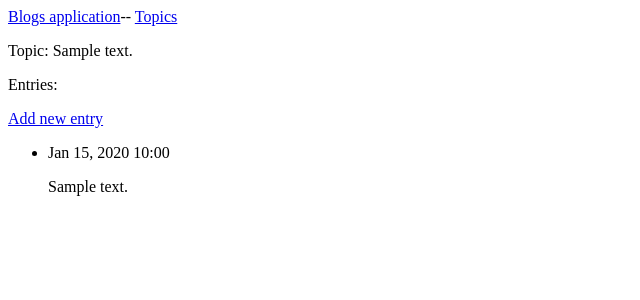
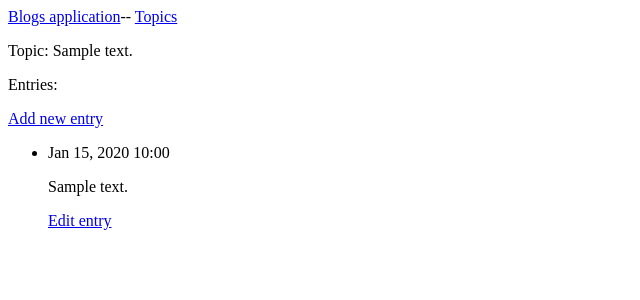
Before and after one commit to Futuristis/Blgos, a Django app: page /topic/1/ in a window 1280 px wide. Shown: the top 300 px of the page, without its empty margins (0-640 px from the left). Run offline with Django 5.2, Linux system fonts and the light colour scheme; tables that the repository leaves empty hold one stand-in row (values such as "Sample post").

Commit message:
Version of web page with Edit entry option implemented.

```diff
--- a/blogs/blogs_app/templates/blogs_app/topic.html
+++ b/blogs/blogs_app/templates/blogs_app/topic.html
@@ -15,6 +15,9 @@
     <li>
         <p>{{entry.date_added|date:'M d, Y H:i'}}</p>
         <p>{{entry.text|linebreaks}}</p>
+        <p>
+            <a href="{% url 'blogs_app:edit_entry' entry.id %}">Edit entry</a>
+        </p>
     </li>
     {% endfor %}
 
--- a/blogs/blogs_app/urls.py
+++ b/blogs/blogs_app/urls.py
@@ -16,4 +16,7 @@ urlpatterns = [
     path('new_topic/', views.new_topic, name='new_topic'),
     # Page for adding a new entry.
     path('new_entry/<int:topic_id>/',views.new_entry, name='new_entry'),
+    # Page for editing an entry.
+    path('edit_entry/<int:entry_id>/',views.edit_entry, name='edit_entry'),
+
 ]
--- a/blogs/blogs_app/views.py
+++ b/blogs/blogs_app/views.py
@@ -2,7 +2,7 @@ from django.shortcuts import render, redirect
 
 # Create your views here.
 
-from .models import Topic
+from .models import Topic,Entry
 from .forms import TopicForm,EntryForm
 
 def index(request):
@@ -57,3 +57,20 @@ def new_entry(request, topic_id):
     # Display a blank or invalid form.
     context = {'topic':topic,'form':form}
     return render(request, 'blogs_app/new_entry.html',context)
+
+def edit_entry(request, entry_id):
+    """Edit an existing entry."""
+    entry = Entry.objects.get(id=entry_id)
+    topic = entry.topic
+
+    if request.method !='POST':
+        # Initial request;pre-fill form with the current entry.
+        form = EntryForm(instance=entry)
+    else:
+        # POST data submitted;process data.
+        form = EntryForm(instance=entry, data=request.POST)
+        if form.is_valid():
+            form.save()
+            return redirect('blogs_app:topic',topic_id=topic.id)
+    context = {'entry':entry, 'topic':topic, 'form':form}
+    return render(request,'blogs_app/edit_entry.html',context)
```
Also changed, not shown: blogs/blogs_app/templates/blogs_app/edit_entry.html (added, +16 -0 lines).
